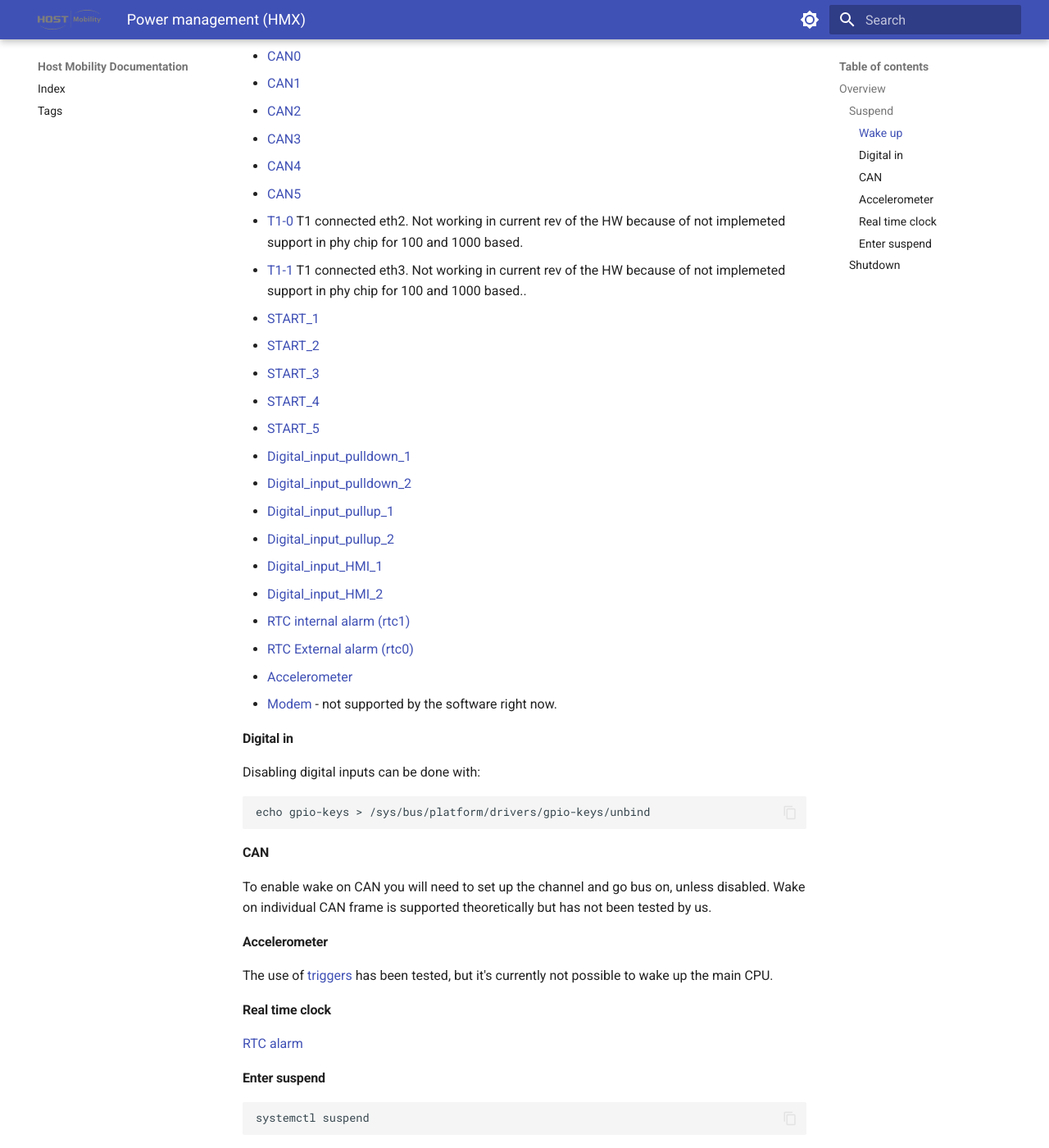
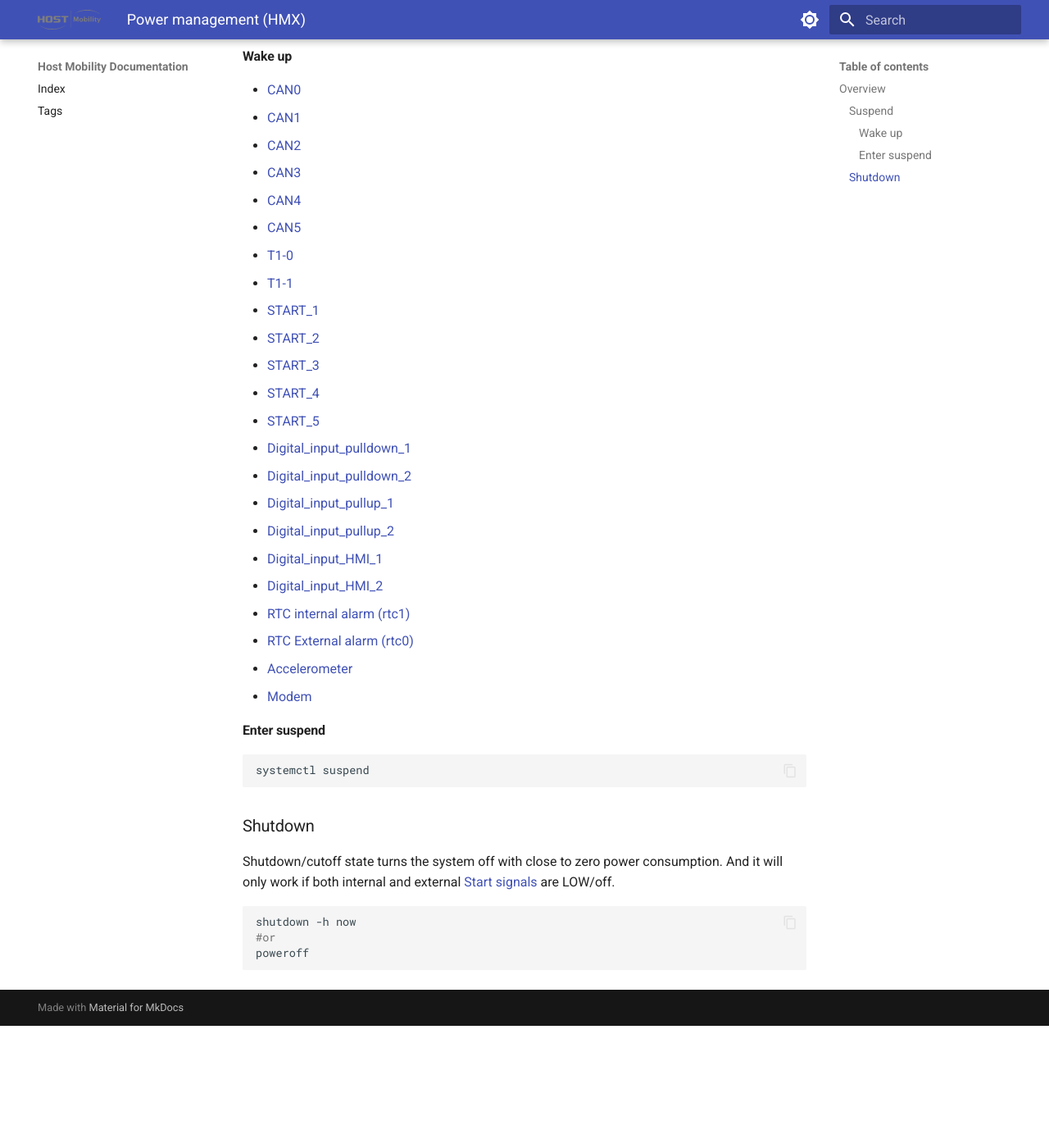
Before and after one commit to hostmobility/documentation, an MkDocs documentation site: the page built from docs/system/hmx/power_management.md, in a window 1280 px wide and 1400 px high, scrolled down 386 px. Shown: the whole window at 82% size. Built offline with MkDocs 1.6.1 and Material for MkDocs 9.7.7, drawn with Linux system fonts in a browser that asks for light colours; after the commit the page ends 1637 px from its top, so only the background shows below that.

Commit message:
Power management: Move information about wake up to individual interface

````diff
--- a/docs/system/hmx/power_management.md
+++ b/docs/system/hmx/power_management.md
@@ -9,48 +9,33 @@
 This platform supports suspend and a long range of wake-up signals. See the individual [wake up](#wake-up) links below.
 ### Suspend
 
+Click on target interface to read more about how to set up the sleep and wake up.
+
 #### Wake up
-- [CAN0](../../interfaces/hmx/can.md)
-- [CAN1](../../interfaces/hmx/can.md)
-- [CAN2](../../interfaces/hmx/can.md)
-- [CAN3](../../interfaces/hmx/can.md)
-- [CAN4](../../interfaces/hmx/can.md)
-- [CAN5](../../interfaces/hmx/can.md)
-- [T1-0](../../interfaces/hmx/ethernet.md) T1 connected eth2. Not working in current rev of the HW because of not implemeted support in phy chip for 100 and 1000 based.
-- [T1-1](../../interfaces/hmx/ethernet.md) T1 connected eth3. Not working in current rev of the HW because of not implemeted support in phy chip for 100 and 1000 based..
+
+- [CAN0](../../interfaces/hmx/can.md#sleep-and-wake-up)
+- [CAN1](../../interfaces/hmx/can.md#sleep-and-wake-up)
+- [CAN2](../../interfaces/hmx/can.md#sleep-and-wake-up)
+- [CAN3](../../interfaces/hmx/can.md#sleep-and-wake-up)
+- [CAN4](../../interfaces/hmx/can.md#sleep-and-wake-up)
+- [CAN5](../../interfaces/hmx/can.md#sleep-and-wake-up)
+- [T1-0](../../interfaces/hmx/ethernet.md#sleep-and-wake-up)
+- [T1-1](../../interfaces/hmx/ethernet.md#sleep-and-wake-up)
 - [START_1](../../interfaces/hmx/start_signal.md)
 - [START_2](../../interfaces/hmx/start_signal.md)
 - [START_3](../../interfaces/hmx/start_signal.md)
 - [START_4](../../interfaces/hmx/start_signal.md)
 - [START_5](../../interfaces/hmx/start_signal.md)
-- [Digital_input_pulldown_1](../../interfaces/hmx/digital_io.md)
-- [Digital_input_pulldown_2](../../interfaces/hmx/digital_io.md)
-- [Digital_input_pullup_1](../../interfaces/hmx/digital_io.md)
-- [Digital_input_pullup_2](../../interfaces/hmx/digital_io.md)
-- [Digital_input_HMI_1](../../interfaces/hmx/digital_io.md)
-- [Digital_input_HMI_2](../../interfaces/hmx/digital_io.md)
+- [Digital_input_pulldown_1](../../interfaces/hmx/digital_io.md#sleep-and-wake-up)
+- [Digital_input_pulldown_2](../../interfaces/hmx/digital_io.md#sleep-and-wake-up)
+- [Digital_input_pullup_1](../../interfaces/hmx/digital_io.md#sleep-and-wake-up)
+- [Digital_input_pullup_2](../../interfaces/hmx/digital_io.md#sleep-and-wake-up)
+- [Digital_input_HMI_1](../../interfaces/hmx/digital_io.md#sleep-and-wake-up)
+- [Digital_input_HMI_2](../../interfaces/hmx/digital_io.md#sleep-and-wake-up)
 - [RTC internal alarm (rtc1)](../../interfaces/rtc_alarm.md)
 - [RTC External alarm (rtc0)](../../interfaces/rtc_alarm.md)
-- [Accelerometer](../../interfaces/hmx/accelerometer.md)
-- [Modem](../../interfaces/hmx/modem.md) - not supported by the software right now.
-
-#### Digital in
-Disabling digital inputs can be done with:
-```
-echo gpio-keys > /sys/bus/platform/drivers/gpio-keys/unbind
-```
-#### CAN
-
-To enable wake on CAN you will need to set up the channel and go bus on, unless disabled.
-Wake on individual CAN frame is supported theoretically but has not been tested by us.
-
-#### Accelerometer
-
-The use of [triggers](../../interfaces/hmx/accelerometer.md#activate-triggers) has been tested, but it's currently not possible to wake up the main CPU.
-
-#### Real time clock
-
-[RTC alarm](../../interfaces/rtc_alarm.md)
+- [Accelerometer](../../interfaces/hmx/accelerometer.md#sleep-and-wake-up)
+- [Modem](../../interfaces/hmx/modem.md#sleep-and-wake-up)
 
 
 #### Enter suspend
````
Also changed, not shown: docs/interfaces/hmx/accelerometer.md (+5 -0 lines), docs/interfaces/hmx/can.md (+5 -0 lines), docs/interfaces/hmx/digital_io.md (+8 -0 lines), docs/interfaces/hmx/ethernet.md (+5 -0 lines), docs/interfaces/hmx/modem.md (+10 -0 lines).
